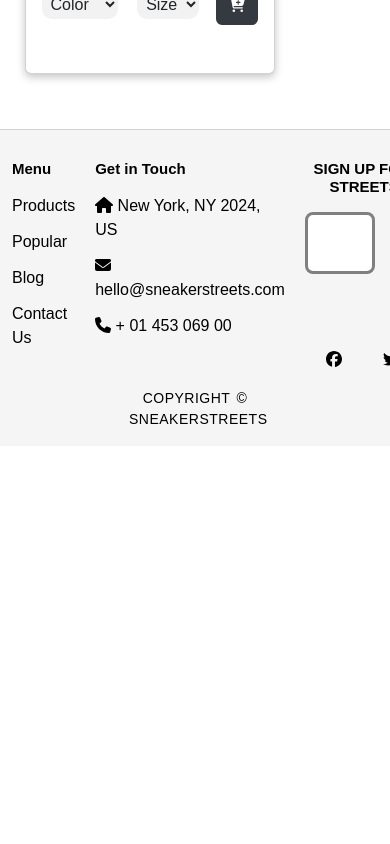
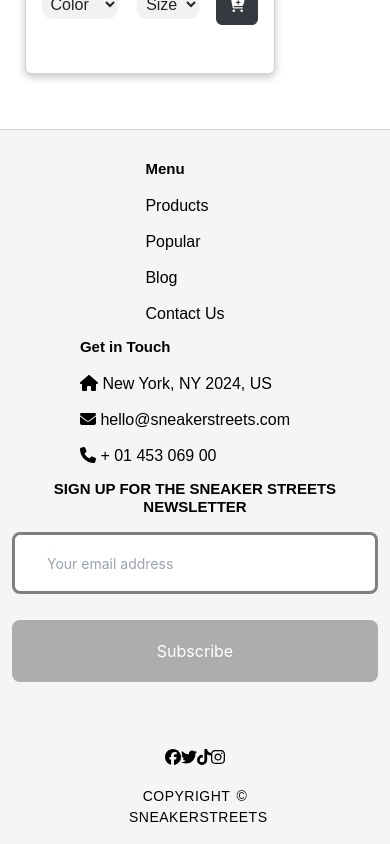
Before and after one commit to smntsng/SneakerStreets, a React (Vite) app: page / in a window 390 px wide. Shown: the part 5651-6495 px from the top of the page. Before the commit the page ends 6097 px from the top, so only its background shows below. Built offline with nearby package versions, Linux system fonts and the light colour scheme.

Commit message:
added media queries for the footer for responsiveness

```diff
--- a/src/components/Footer/footer.css
+++ b/src/components/Footer/footer.css
@@ -8,6 +8,7 @@
 
 .container {
   display: flex;
+  flex-wrap: wrap;
   justify-content: space-around;
 }
 
@@ -103,3 +104,38 @@
   word-spacing: 2px;
   letter-spacing: 0.5px;
 }
+
+
+@media screen and (max-width: 768px) {
+  .container {
+    flex-direction: column;
+    align-items: center;
+  }
+
+  .footer-section {
+    margin: 20px 0;
+  }
+
+  .footer-section h3 {
+    text-align: center;
+  }
+
+  .socials {
+    flex-direction: row;
+    justify-content: center;
+  }
+
+  .footer-bottom {
+    text-align: center;
+    padding-top: 20px;
+  }
+
+  .signup-form {
+    flex-direction: column;
+    align-items: center;
+  }
+
+  .input {
+    width: 100%;
+  }
+}
```
